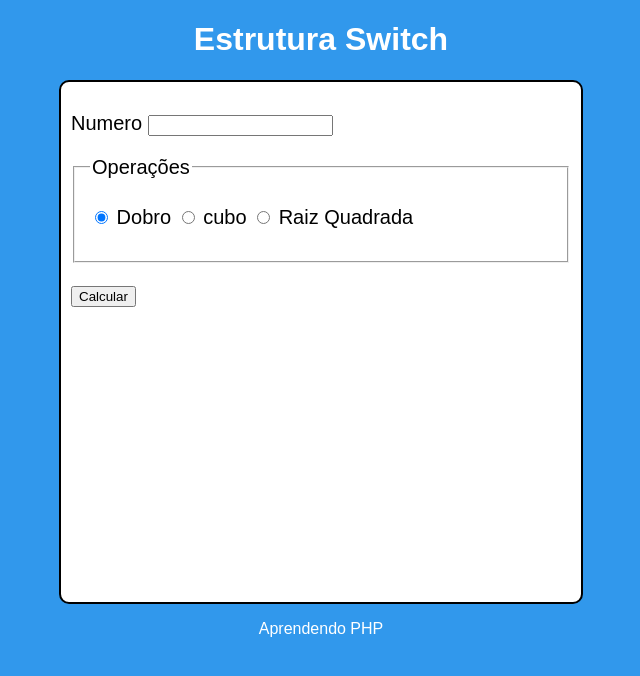
After one commit to micaelsilvasouza/php, a PHP site: page /aula10/ex001.html in a window 1280 px wide. The commit adds this page. Shown: the top 676 px of the page, without its empty margins (319-959 px from the left). Run offline with PHP 8.4, Linux system fonts and the light colour scheme.

Commit message:
ex001 sobre Switch

```diff
--- /dev/null
+++ b/aula10/ex001.html
@@ -0,0 +1,40 @@
+<!DOCTYPE html>
+<html lang="pt-br">
+<head>
+    <meta charset="UTF-8">
+    <meta http-equiv="X-UA-Compatible" content="IE=edge">
+    <meta name="viewport" content="width=device-width, initial-scale=1.0">
+    <title>Estrutura Switch</title>
+    <link rel="stylesheet" href="../estilo.css">
+</head>
+<body>
+    <h1>Estrutura Switch</h1>
+    <div>
+        <form action="ex001.php" method="get">
+            <p>
+                <label for="inum">Numero</label>
+                <input type="number" name="num" id="inum" required>
+            </p>
+
+            <fieldset>
+                <legend>Operações</legend>
+                <p>
+                    <input type="radio" name="oper" id="dobro" value="1" checked>
+                    <label for="dobro">Dobro</label>
+
+                    <input type="radio" name="oper" id="cubo" value="2">
+                    <label for="cubo">cubo</label>
+
+                    <input type="radio" name="oper" id="raiz" value="3">
+                    <label for="raiz">Raiz Quadrada</label>
+                </p>
+            </fieldset>
+
+            <p>
+                <input class="bottom" type="submit" value="Calcular">
+            </p>
+        </form>
+    </div>
+    <p>Aprendendo PHP</p>
+</body>
+</html>
```
Also changed, not shown: aula10/ex001.php (added, +34 -0 lines), estilo.css (line endings or trailing spaces).
